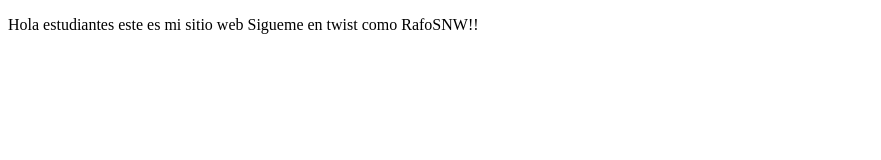
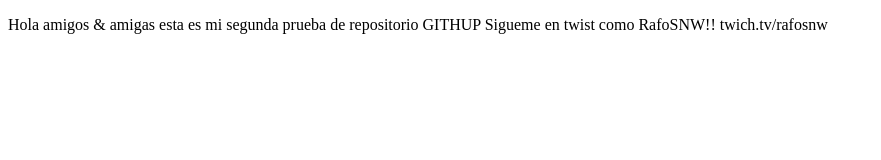
Before and after one commit to warriork20/proyectoDemoCursoPrework, a plain HTML site: page index.html in a window 1280 px wide. Shown: the whole page, without its empty margins (0-881 px from the left). Drawn offline with Linux system fonts and the light colour scheme.

Commit message:
agragamos sitio de twicth RafoSNW

```diff
--- a/index.html
+++ b/index.html
@@ -8,8 +8,8 @@
 </head>
 <body>
     <p>
-        Hola estudiantes este es mi sitio web
-        Sigueme en twist como RafoSNW!!
+        Hola amigos & amigas esta es mi segunda prueba de repositorio GITHUP
+        Sigueme en twist como RafoSNW!! twich.tv/rafosnw
     </p>
 
 </body>
```
